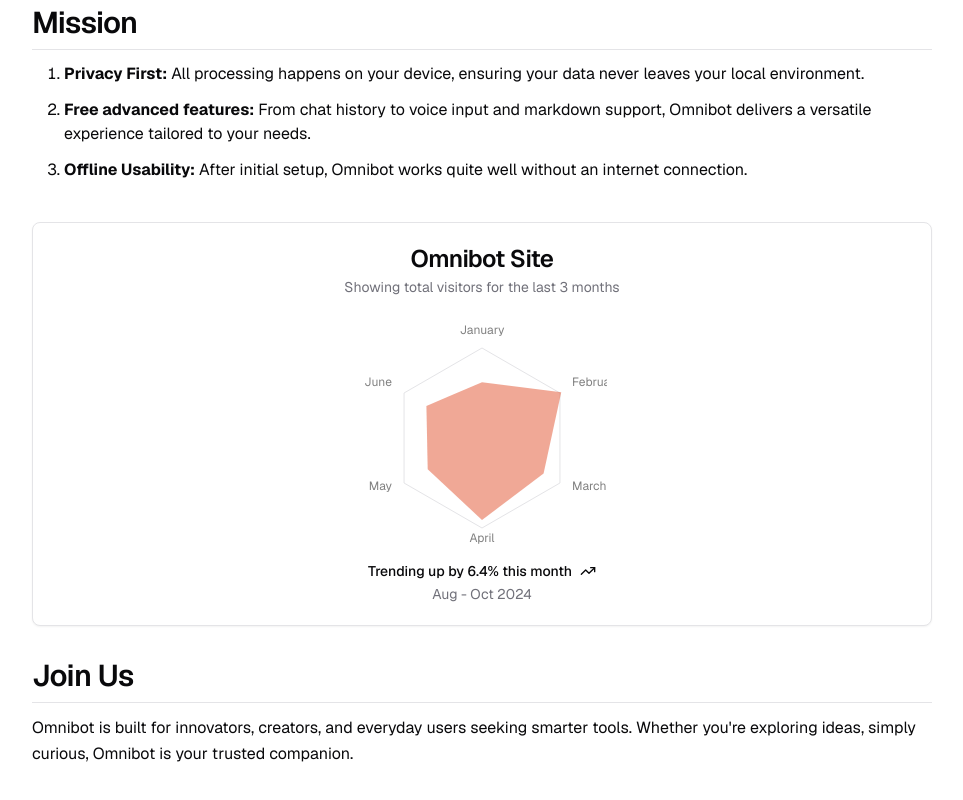
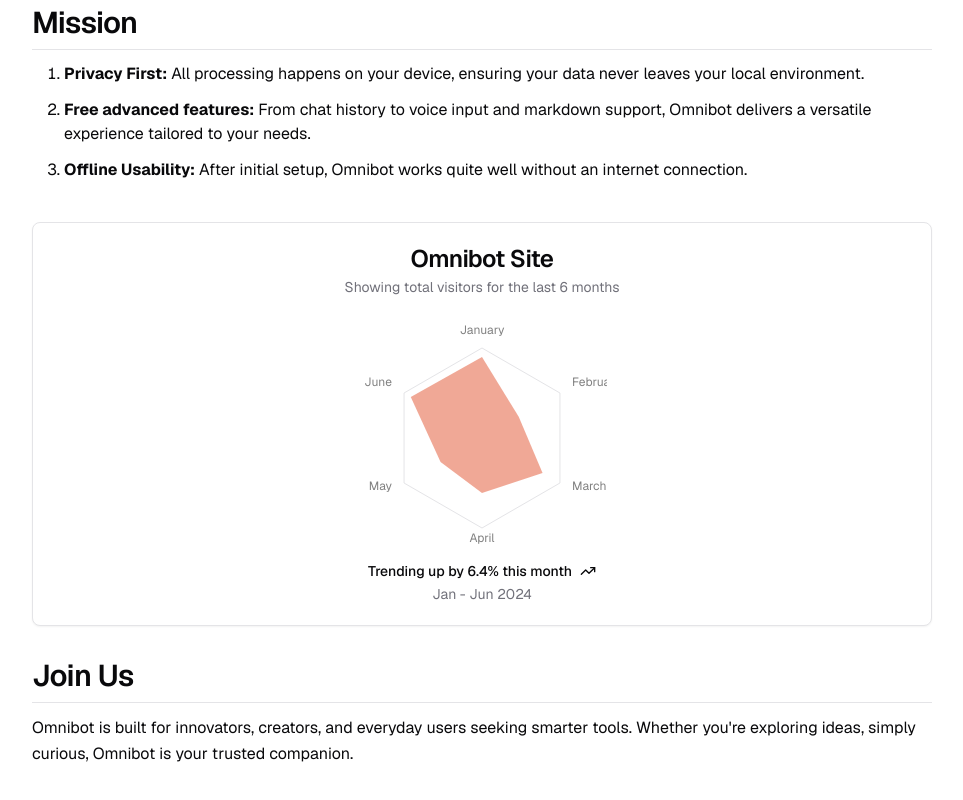
Before and after one commit to OmniS0FT/Omnisite, a Next.js app: page /marketing-page in a window 1280 px wide. Shown: the part 1128-1928 px from the top of the page, without its empty margins (158-1121 px from the left). Built offline with nearby package versions, Linux system fonts and the light colour scheme.

Commit message:
update metrics data and improve tooltip accessibility

```diff
--- a/app/(features)/features-page/page.tsx
+++ b/app/(features)/features-page/page.tsx
@@ -37,7 +37,7 @@ export default async function MarketingPage() {
         Explore Omnibot features built for privacy, efficiency, and powerful AI interaction.
         </p>
 
-        <section className="mb-5 items-center">
+        <section className="mb-8 items-center">
             <ToolTip />
             </section>
 
--- a/app/(marketing)/marketing-page/page.tsx
+++ b/app/(marketing)/marketing-page/page.tsx
@@ -45,7 +45,7 @@ export default async function MarketingPage() {
           </Link>
         </div>
         <div className='mb-3 mt-[1.5rem] max-w-[900px] w-full'>
-          <VideoPlayer videoSrc="https://res.cloudinary.com/diekemzs9/video/upload/v1732487808/Untitled_video_-_Made_with_Clipchamp_yfvahz.mp4" />
+          <VideoPlayer videoSrc="https://res.cloudinary.com/diekemzs9/video/upload/v1732551180/1_video_-_Made_with_Clipchamp_tchkgc.mp4" />
         </div>
         <div className='flex flex-col min-h-screen max-w-[900px] items-center mb-[2rem]'>
           <article className="w-full mx-auto pb-8">
--- a/components/homepage/metrics.tsx
+++ b/components/homepage/metrics.tsx
@@ -18,12 +18,12 @@ import {
   ChartTooltipContent,
 } from "@/components/ui/chart"
 const chartData = [
-  { month: "January", desktop: 186 },
-  { month: "February", desktop: 305 },
-  { month: "March", desktop: 237 },
-  { month: "April", desktop: 273 },
-  { month: "May", desktop: 209 },
-  { month: "June", desktop: 214 },
+  { month: "January", desktop: 506 },
+  { month: "February", desktop: 265 },
+  { month: "March", desktop: 437 },
+  { month: "April", desktop: 343 },
+  { month: "May", desktop: 299 },
+  { month: "June", desktop: 514 },
 ]
 
 const chartConfig = {
@@ -39,7 +39,7 @@ export function Component() {
       <CardHeader className="items-center pb-4">
         <CardTitle>Omnibot Site</CardTitle>
         <CardDescription>
-          Showing total visitors for the last 3 months
+          Showing total visitors for the last 6 months
         </CardDescription>
       </CardHeader>
       <CardContent className="pb-0">
@@ -67,7 +67,7 @@ export function Component() {
           Trending up by 6.4% this month <TrendingUp className="h-4 w-4" />
         </div>
         <div className="flex items-center gap-2 leading-none text-muted-foreground">
-          Aug - Oct 2024
+          Jan - Jun 2024
         </div>
       </CardFooter>
     </Card>
--- a/components/homepage/tooltip.tsx
+++ b/components/homepage/tooltip.tsx
@@ -52,7 +52,7 @@ export function Component() {
           viewBox="0 0 122 148"
           className="absolute left-[85px] top-[10px] z-10 -scale-x-100"
         >
-          <g clip-path="url(#ab)">
+          <g clipPath="url(#ab)">
             <path
               fill="currentColor"
               d="M0 2.65c6.15-4.024 12.299-2.753 17.812-.847a115.56 115.56 0 0 1 21.84 10.59C70.4 32.727 88.849 61.744 96.483 97.54c1.908 9.108 2.544 18.639 3.817 29.017 8.481-4.871 12.934-14.402 21.416-19.909 1.061 4.236-1.06 6.989-2.756 9.319-6.998 9.531-14.207 19.062-21.63 28.382-3.604 4.448-6.36 4.871-10.177 1.059-8.058-7.837-12.935-17.368-14.42-28.382 0-.424.636-1.059 1.485-2.118 9.118 2.33 6.997 13.979 14.843 18.215 3.393-14.614.848-28.593-2.969-42.149-4.029-14.19-9.33-27.746-17.812-39.82-8.27-11.86-18.66-21.392-30.11-30.287C26.93 11.758 14.207 6.039 0 2.65Z"
```
